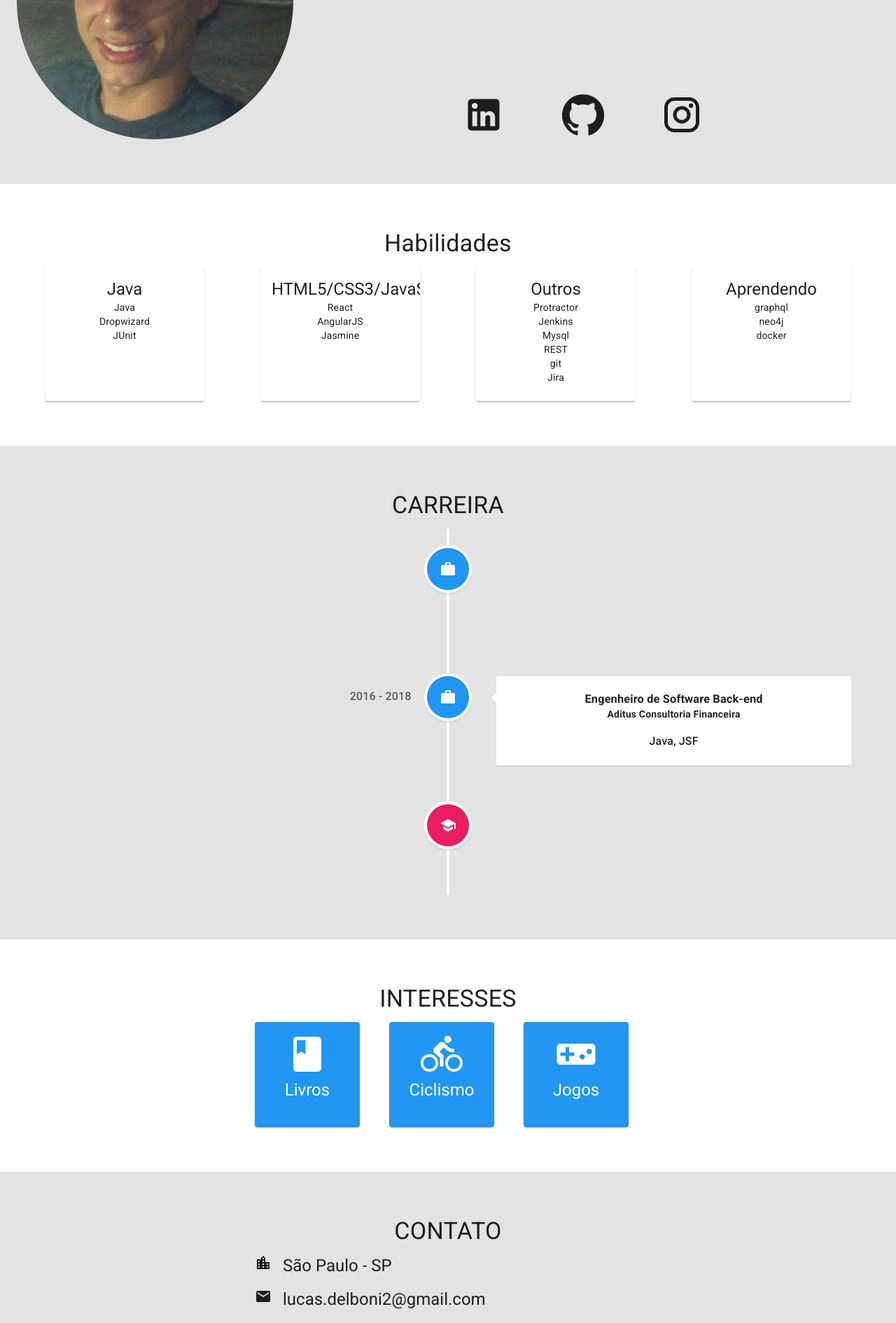
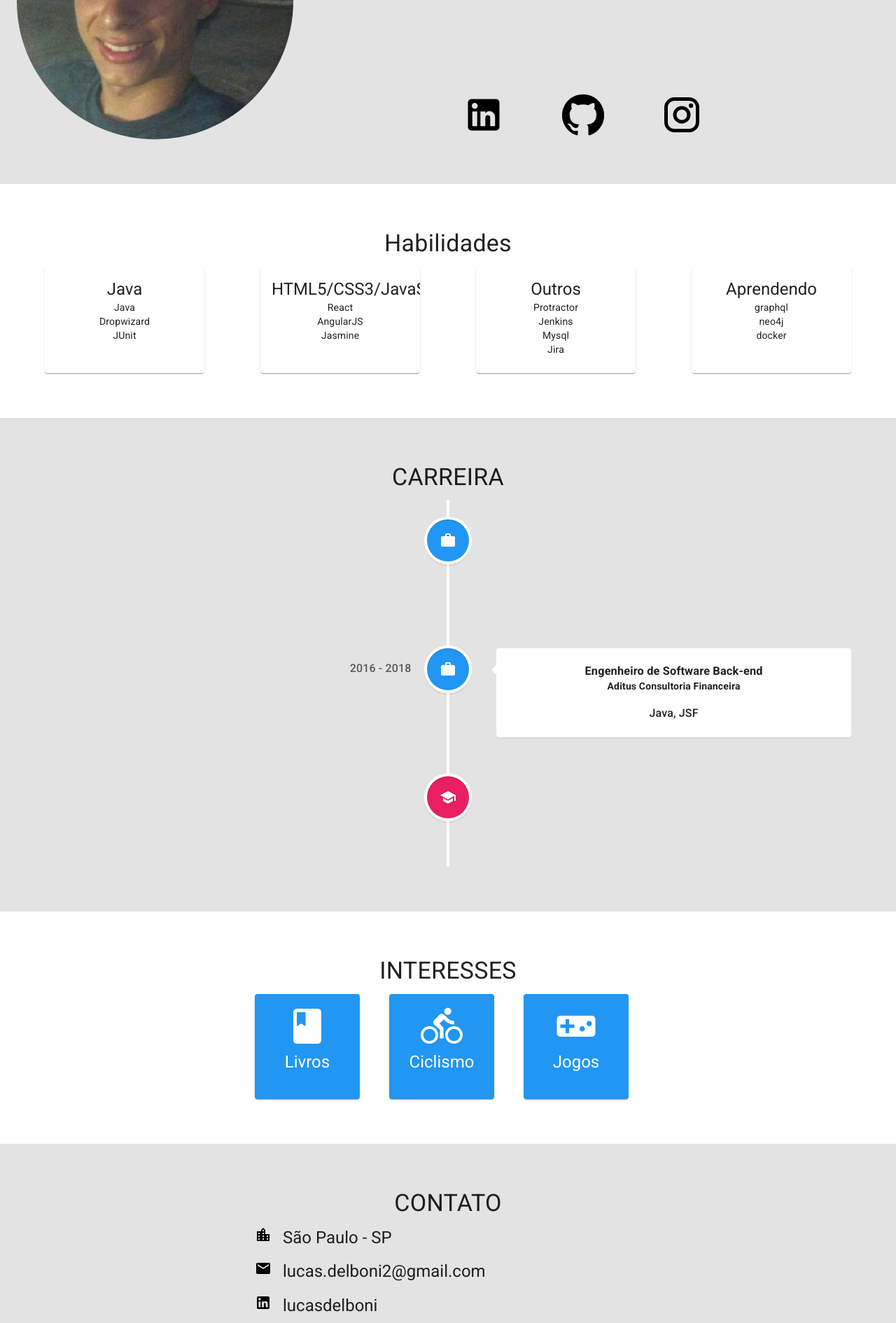
Before and after one commit to LucasDelboni/carrear-portfolio, a React (Create React App) app: page / in a window 1280 px wide. Shown: the part 260-2150 px from the top of the page at 70% size. Built offline with nearby package versions, Linux system fonts and the light colour scheme.

Commit message:
adding links

```diff
--- a/src/section/About.js
+++ b/src/section/About.js
@@ -9,6 +9,7 @@ import photo from '../static/lucas-delboni.jpg';
 import LinkedInIcon from '@material-ui/icons/LinkedIn';
 import GitHubIcon from '@material-ui/icons/GitHub';
 import InstagramIcon from '@material-ui/icons/Instagram';
+import Link from '@material-ui/core/Link';
 
 const useStyles = makeStyles((theme) => ({
   root: {
@@ -38,7 +39,8 @@ const useStyles = makeStyles((theme) => ({
   },
   iconSize: {
     fontSize: '60px',
-    marginRight: '10%'
+    marginRight: '10%',
+    color: 'black'
   }
 }));
 
@@ -65,11 +67,19 @@ export default function About() {
                 Nasci no Espírito Santo e vim à São Paulo para cursar sistemas de informação na EACH-USP. Quero me desenvolver e
                 ajudar outras pessoas deixando um impacto positivo. Gosto de desafios e tenho bastante vontade de aprender.
               </Typography>
+
               <div className={classes.icons}>
-                <LinkedInIcon className={classes.iconSize}/>
-                <GitHubIcon className={classes.iconSize}/>
-                <InstagramIcon className={classes.iconSize}/>
+                <Link href='https://www.linkedin.com/in/lucasdelboni/' target="_blank" rel="noopener">
+                  <LinkedInIcon className={classes.iconSize}/>
+                </Link>
+                <Link href='https://www.github.com/LucasDelboni' target="_blank" rel="noopener">
+                  <GitHubIcon className={classes.iconSize}/>
+                </Link>
+                <Link href='https://www.instagram.com/l0ucas.delboni/' target="_blank" rel="noopener">
+                  <InstagramIcon className={classes.iconSize}/>
+                </Link>
               </div>
+
             </Container>
           </Grid>
         </Grid>
--- a/src/section/Contact.js
+++ b/src/section/Contact.js
@@ -9,6 +9,7 @@ import EmailIcon from '@material-ui/icons/Email';
 import LinkedInIcon from '@material-ui/icons/LinkedIn';
 import GitHubIcon from '@material-ui/icons/GitHub';
 import InstagramIcon from '@material-ui/icons/Instagram';
+import Link from '@material-ui/core/Link';
 
 const useStyles = makeStyles((theme) => ({
   root: {
@@ -28,11 +29,17 @@ const useStyles = makeStyles((theme) => ({
   },
 }));
 
-function contactList(Icon, text){
+function contactList(Icon, text, link){
+  const icon = link ?
+    (<Link href={link} target="_blank" rel="noopener">
+      <Icon style={{color: 'black'}}/>
+    </Link>) :
+    (<Icon style={{color: 'black'}}/>);
+
   return (
     <Grid container wrap="nowrap" spacing={2}>
       <Grid item>
-        <Icon />
+        {icon}
       </Grid>
       <Grid item>
       <Typography variant="h5" component="h2" gutterBottom>
@@ -40,7 +47,7 @@ function contactList(Icon, text){
       </Typography>
       </Grid>
     </Grid>
-  )
+  );
 }
 
 export default function Contact() {
@@ -55,9 +62,9 @@ export default function Contact() {
         </Typography>
         {contactList(LocationCityIcon, 'São Paulo - SP')}
         {contactList(EmailIcon, 'lucas.delboni2@gmail.com')}
-        {contactList(LinkedInIcon, 'linkedin.com/in/lucasdelboni/')}
-        {contactList(GitHubIcon, 'github.com/LucasDelboni')}
-        {contactList(InstagramIcon, 'instagram.com/l0ucas.delboni/')}
+        {contactList(LinkedInIcon, 'lucasdelboni', 'https://www.linkedin.com/in/lucasdelboni/')}
+        {contactList(GitHubIcon, 'LucasDelboni', 'https://www.github.com/LucasDelboni')}
+        {contactList(InstagramIcon, 'l0ucas.delboni', 'https://www.instagram.com/l0ucas.delboni/')}
       </Container>
     </div>
   );
--- a/src/section/Skills.js
+++ b/src/section/Skills.js
@@ -91,12 +91,6 @@ export default function Skills() {
                   Mysql
                 </Typography>
                 <Typography variant="body2" component="p">
-                  REST
-                </Typography>
-                <Typography variant="body2" component="p">
-                  git
-                </Typography>
-                <Typography variant="body2" component="p">
                   Jira
                 </Typography>
               </CardContent>
```
Also changed, not shown: 1 other file (tests, documents, lock files or other folders).
